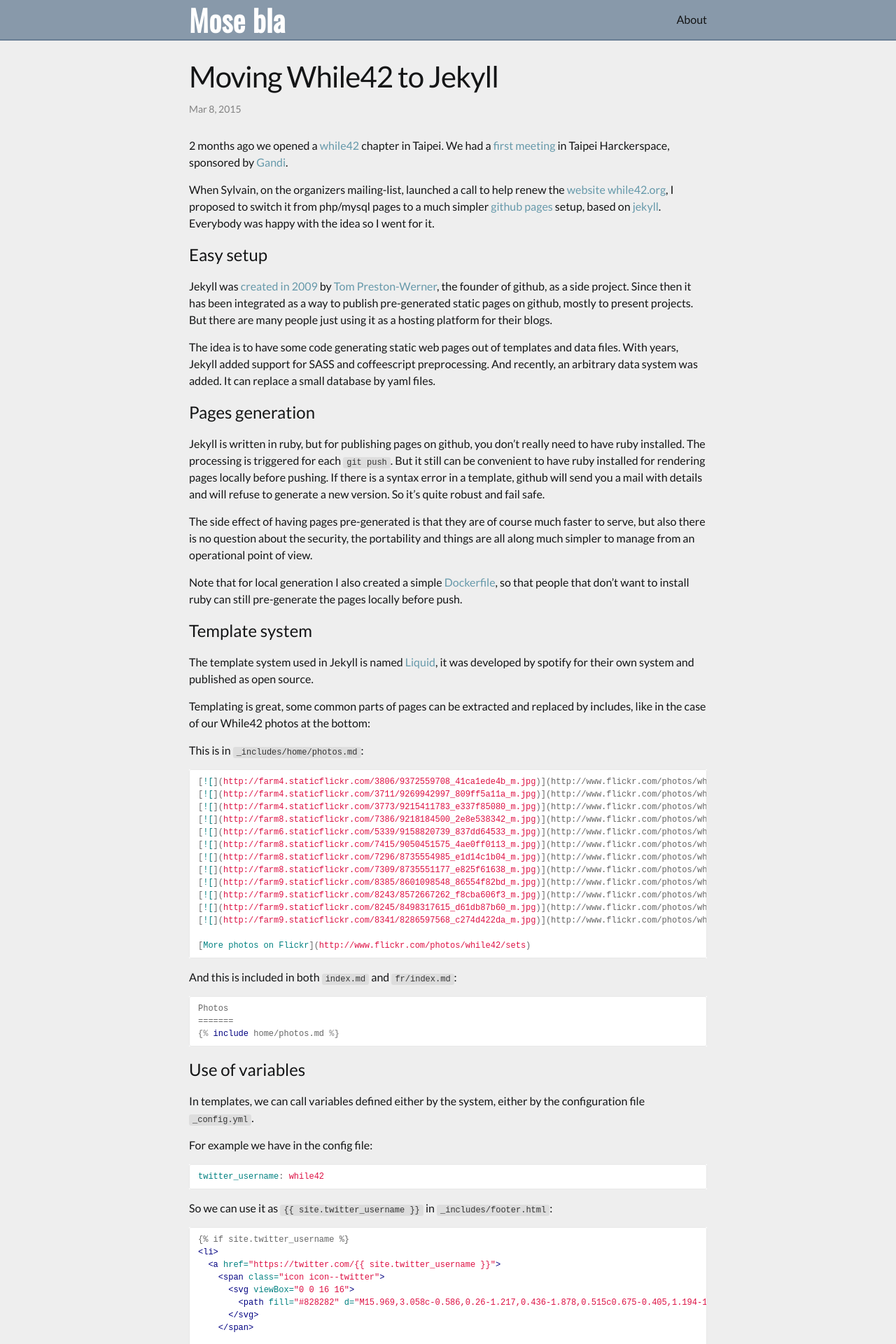
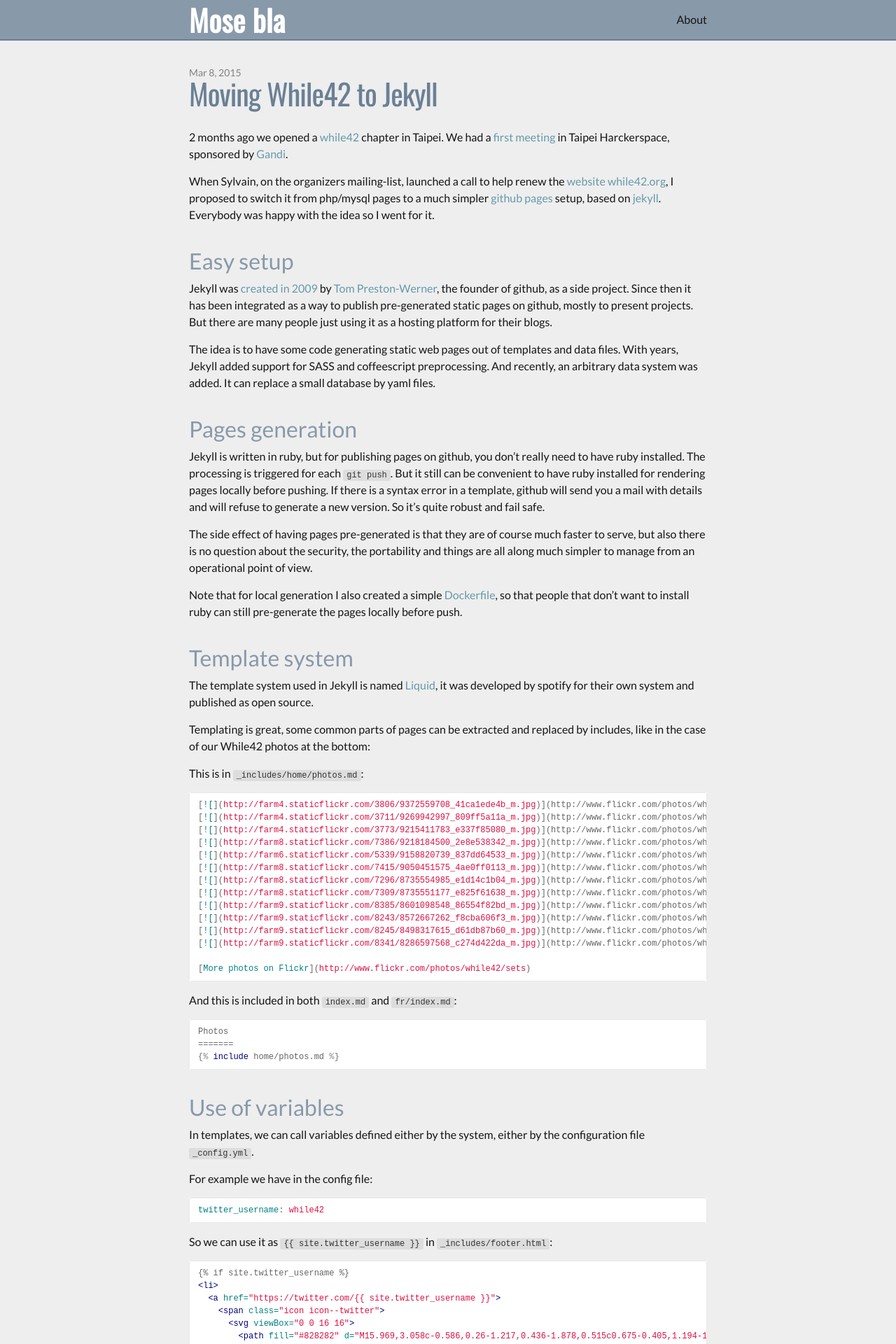
Before and after one commit to mose/blog, a Jekyll site: the page built from _posts/2015-03-08-while42-to-jekyll.md, in a window 1280 px wide. Shown: the top 1920 px of the page at 70% size. Built offline with Jekyll 4.4.1, drawn with Linux system fonts in a browser that asks for light colours.

Commit message:
some more styling

```diff
--- a/_layouts/post.html
+++ b/_layouts/post.html
@@ -4,8 +4,8 @@
 <div class="post">
 
   <header class="post-header">
+    <p class="post-meta">{{ page.date | date: "%b %-d, %Y" }}{% if page.author %} • {{ page.author }}{% endif %}{% if page.meta %} • {{ page.meta }}{% endif %}</p>
     <h1 class="post-title">{{ page.title }}</h1>
-    <p class="post-meta">{{ page.date | date: "%b %-d, %Y" }}{% if page.author %} • {{ page.author }}{% endif %}{% if page.meta %} • {{ page.meta }}{% endif %}</p>
   </header>
 
   <article class="post-content">
--- a/_sass/_layout.scss
+++ b/_sass/_layout.scss
@@ -89,6 +89,16 @@
     }
 }
 
+ul.post-list {
+    li {
+        h2 {
+            margin: 0;
+        }
+    }
+}
+.post-meta {
+    float: left;
+}
 
 
 /**
@@ -183,22 +193,25 @@
 .post-list {
     margin-left: 0;
     list-style: none;
-
-    > li {
-        margin-bottom: $spacing-unit;
+    line-height: 24px;
+    h2 {
+        margin: 0;
     }
 }
 
 .post-meta {
+    line-height: 24px;
+    position: relative;
+    top: 4px;
+    margin-right: 10px;
     font-size: $small-font-size;
     color: $grey-color;
 }
 
 .post-link {
     display: block;
-    font-size: 24px;
+    font-size: 20px;
 }
-
 
 
 /**
@@ -206,6 +219,14 @@
  */
 .post-header {
     margin-bottom: $spacing-unit;
+    .post-meta {
+        float: none;
+        margin: 0;
+    }
+    h1 {
+        font-family: "Oswald",sans-serif;
+        color: darken(#89a, 10%);
+    }
 }
 
 .post-title {
@@ -223,6 +244,9 @@
 
     h2 {
         font-size: 32px;
+        margin-bottom: 3px;
+        margin-top: 30px;
+        color: #89a;
 
         @include media-query($on-laptop) {
             font-size: 28px;
--- a/index.html
+++ b/index.html
@@ -9,7 +9,7 @@
   <ul class="post-list">
     {% for post in site.posts %}
       <li>
-        <span class="post-meta">{{ post.date | date: "%b %-d, %Y" }}</span>
+        <span class="post-meta">{{ post.date | date: "%Y-%m-%d" }}</span>
 
         <h2>
           <a class="post-link" href="{{ post.url | prepend: site.baseurl }}">{{ post.title }}</a>
@@ -18,6 +18,5 @@
     {% endfor %}
   </ul>
 
-  <p class="rss-subscribe">subscribe <a href="{{ "/feed.xml" | prepend: site.baseurl }}">via RSS</a></p>
 
 </div>
```
Also changed, not shown: _posts/2015-03-08-while42-to-jekyll.md (+8 -7 lines).
